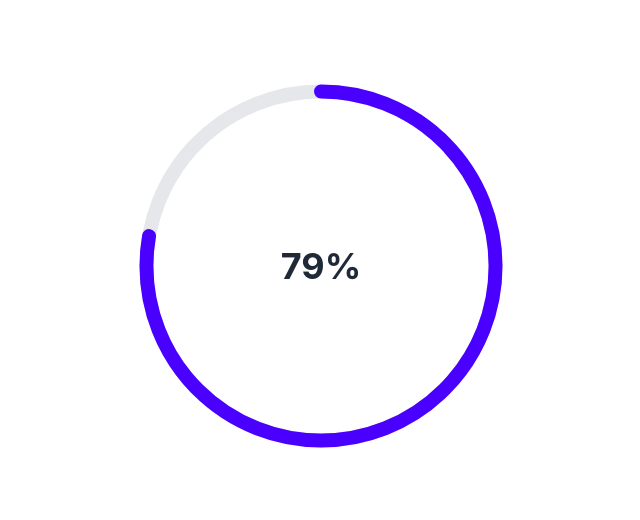
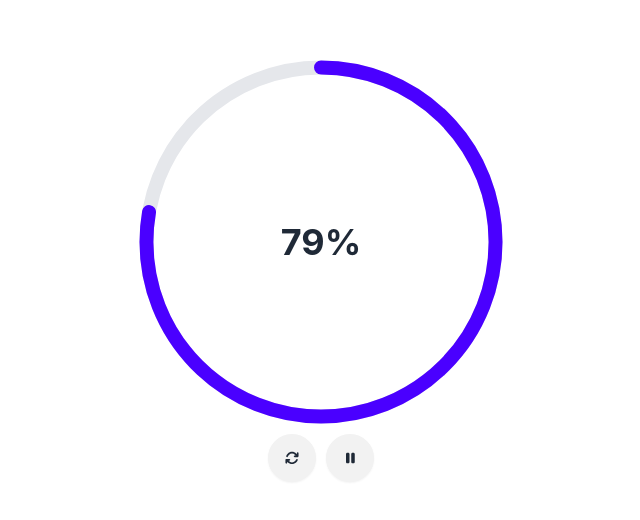
Before and after one commit to SinoAHpx/praise-go, a React (Vite) app: page / in a window 1280 px wide. Shown: the part 134-654 px from the top of the page, without its empty margins (319-959 px from the left). Built offline with nearby package versions, Linux system fonts and the light colour scheme.

Commit message:
ui: add pause/resume function

```diff
--- a/src/main/index.ts
+++ b/src/main/index.ts
@@ -6,8 +6,8 @@ import { getScreenShot } from './helpers/screenshot-helper'
 
 function createWindow(): void {
     const mainWindow = new BrowserWindow({
-        width: 900,
-        height: 670,
+        width: 440,
+        height: 500,
         show: false,
         autoHideMenuBar: true,
         ...(process.platform === 'linux' ? { icon } : {}),
--- a/src/renderer/src/App.tsx
+++ b/src/renderer/src/App.tsx
@@ -1,29 +1,11 @@
-import { useEffect, useState } from 'react'
-
-import Pomodoro from './features/Pomodoro'
-import Box from './components/Box'
+import Pomodoro from './features/pomodoro'
 
 function App() {
-    const [progress, setProgress] = useState(0)
 
-    useEffect(() => {
-        const interval = setInterval(async () => {
-            setProgress(p => p + 1)
-        }, 100)
-
-        return () => clearInterval(interval)
-    }, [])
 
     return (
         <>
-            <Box style={{
-                display: 'flex',
-                justifyContent: 'center',
-                alignItems: 'center',
-                flex: 1
-            }}>
-                <Pomodoro progress={progress} />
-            </Box>
+            <Pomodoro />
         </>
     )
 }
--- a/src/renderer/src/components/RadicalProgress.tsx
+++ b/src/renderer/src/components/RadicalProgress.tsx
@@ -10,6 +10,9 @@ export default function RadicalProgress({progress}) {
     useEffect(() => {
         if (progress >= 100 && !isCompleted) {
             setIsCompleted(true);
+        }
+        else{
+            setIsCompleted(false)
         }
     }, [progress]);
 
--- a/src/renderer/src/features/Pomodoro.tsx
+++ b/src/renderer/src/features/Pomodoro.tsx
@@ -1,9 +1,57 @@
+import { faPause, faPlay, faRefresh } from '@fortawesome/free-solid-svg-icons'
+import { FontAwesomeIcon } from '@fortawesome/react-fontawesome'
+import Box from '@renderer/components/Box'
 import RadicalProgress from '@renderer/components/RadicalProgress'
+import { useEffect, useState } from 'react'
 
-export default function Pomodoro({ progress }: { progress: number }) {
+export default function Pomodoro() {
+    const [progress, setProgress] = useState(0)
+    const [isRunning, setIsRunning] = useState(true)
+
+    const handleToggle = () => {
+        setIsRunning(prev => !prev)
+    }
+
+    const handleReset = () => {
+        setProgress(0)
+        setIsRunning(false)
+    }
+
+    useEffect(() => {
+        let interval
+
+        if (isRunning) {
+            interval = setInterval(async () => {
+                setProgress((p) => p + 1)
+            }, 100)
+        }
+
+        return () => {
+            if (interval) clearInterval(interval)
+        }
+    }, [isRunning])
+
     return (
         <>
-            <RadicalProgress progress={progress} />
+            <Box
+                style={{
+                    display: 'flex',
+                    justifyContent: 'center',
+                    alignItems: 'center',
+                    flexDirection: 'column',
+                    flex: 1
+                }}
+            >
+                <RadicalProgress progress={progress} />
+                <div className="flex gap-x-2.5">
+                    <button onClick={handleReset} className="btn btn-circle">
+                        <FontAwesomeIcon icon={faRefresh} />
+                    </button>
+                    <button onClick={handleToggle} className="btn btn-circle">
+                        {isRunning ? <FontAwesomeIcon icon={faPause} /> : <FontAwesomeIcon icon={faPlay} />}
+                    </button>
+                </div>
+            </Box>
         </>
     )
 }
```
